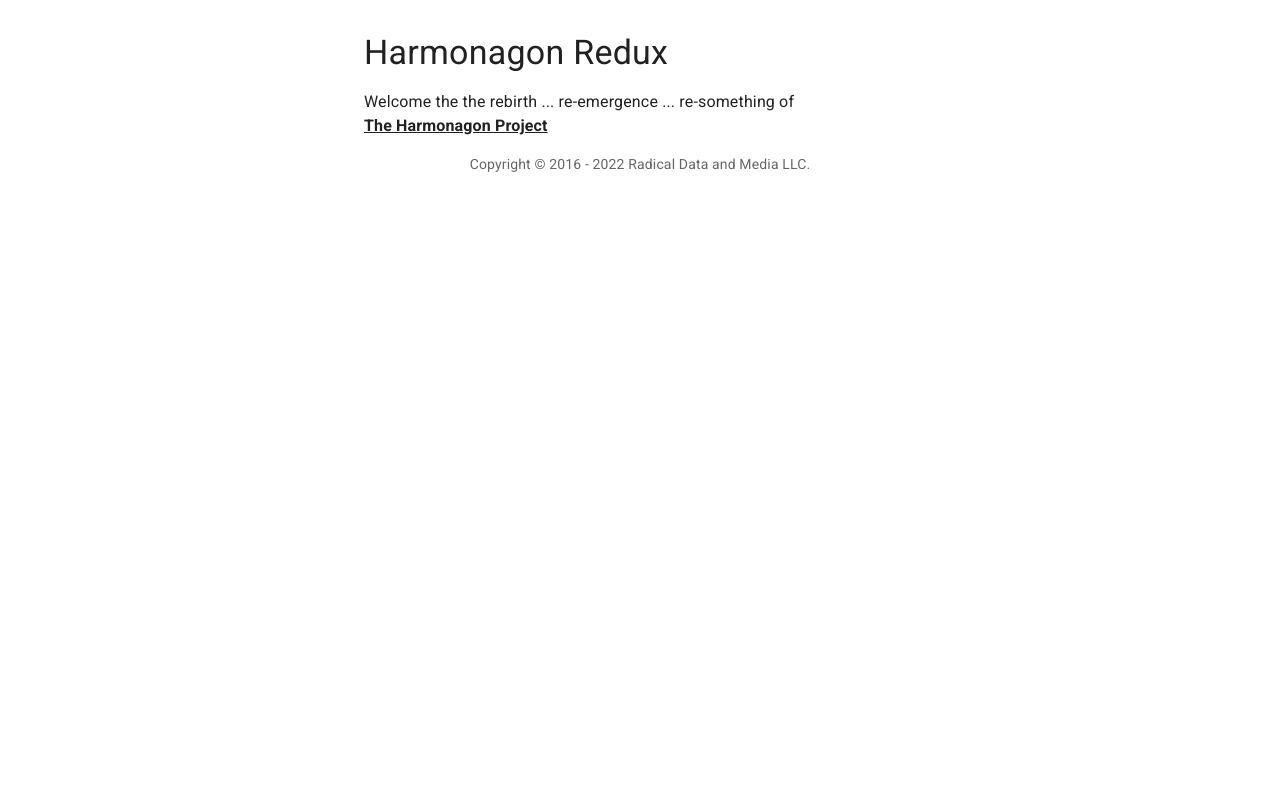
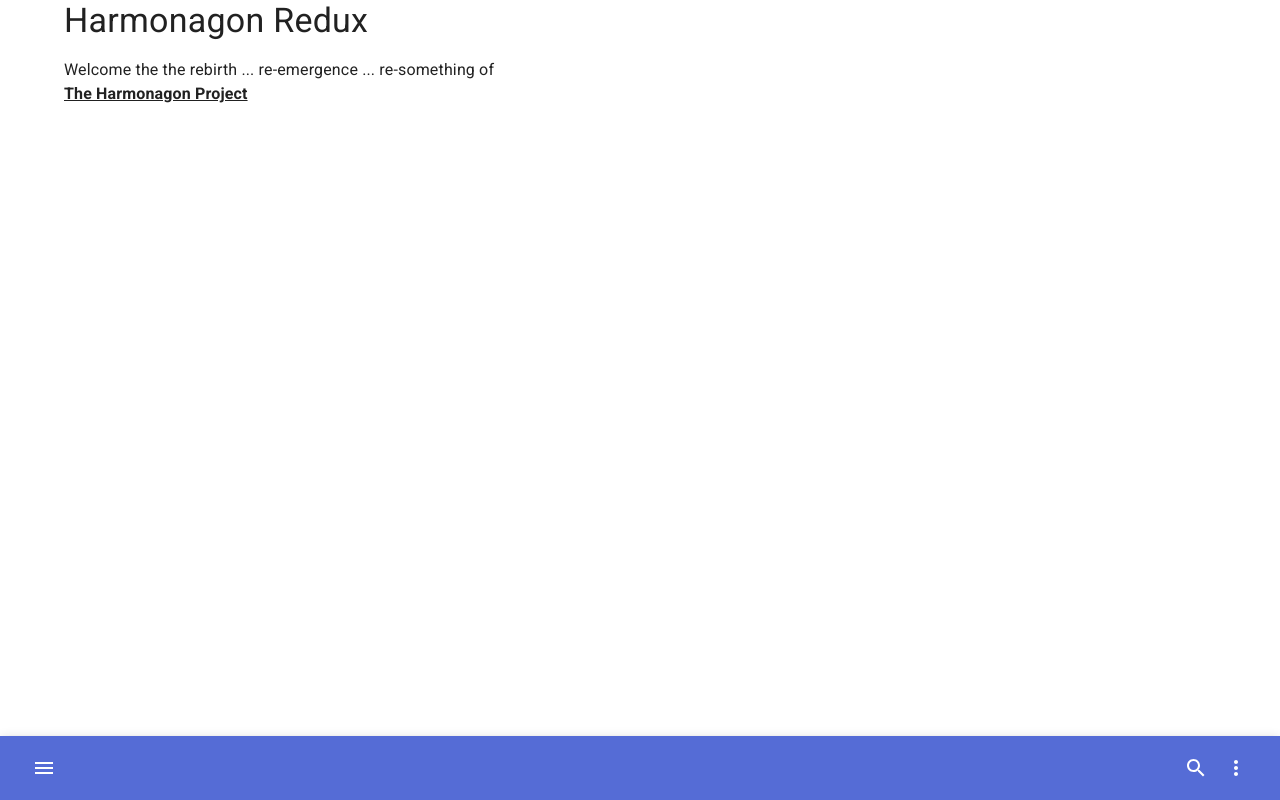
Before and after one commit to greg-eodev/hmg2, a React (Create React App) app in the folder web/: page / in a window 1280 px wide. Built offline with nearby package versions, Linux system fonts and the light colour scheme.

Commit message:
Web: Added fixed footer AppBar

```diff
--- a/web/src/App.tsx
+++ b/web/src/App.tsx
@@ -3,27 +3,17 @@ import Container from '@mui/material/Container';
 import Typography from '@mui/material/Typography';
 import Box from '@mui/material/Box';
 import Link from '@mui/material/Link';
-
-const Copyright = () => {
-	return (
-		<Typography variant="body2" color="text.secondary" align="center">
-			{'Copyright © 2016 - '}
-			{new Date().getFullYear()}
-			&nbsp;Radical Data and Media LLC
-			{'.'}
-		</Typography>
-	);
-}
+import Footer from "./Footer";
 
 const App = () => {
 	return (
-		<Container maxWidth="sm">
-		<Box sx={{ my: 4 }}>
+		<Container maxWidth="lg">
+		<Box>
 			<Typography variant="h4" component="h1" gutterBottom>
 				Harmonagon Redux
 			</Typography>
 			<p>Welcome the the rebirth ... re-emergence ... re-something of<br /><strong><Link color="inherit" href="http://harmonagon.com/">The Harmonagon Project</Link></strong></p>
-			<Copyright />
+			<Footer />
 		</Box>
 		</Container>
 	);
--- /dev/null
+++ b/web/src/Footer.tsx
@@ -0,0 +1,104 @@
+import Container from "@mui/material/Container";
+import Box from "@mui/material/Box";
+import Grid from "@mui/material/Grid";
+import Link from "@mui/material/Link";
+import Typography from "@mui/material/Typography";
+import AppBar from '@mui/material/AppBar';
+import Toolbar from "@mui/material/Toolbar";
+import IconButton from "@mui/material/IconButton";
+import MenuIcon from '@mui/icons-material/Menu';
+import SearchIcon from '@mui/icons-material/Search';
+import MoreIcon from '@mui/icons-material/MoreVert';
+
+const Copyright = () => {
+	return (
+		<Typography variant="body2" color="text.secondary" align="center">
+			{'Copyright © 2016 - '}
+			{new Date().getFullYear()}
+			&nbsp;Radical Data and Media LLC
+			{'.'}
+		</Typography>
+	);
+}
+/*
+const Footer = () => {
+	return (
+		<footer>
+			<Box bgcolor="text.secondary" color="white">
+				<Container maxWidth="lg">
+					<Grid container spacing={5}>
+						<Grid item xs={12} sm={4}>
+							<Box borderBottom={1}>Help</Box>
+							<Box>
+								<Link href="/" color="inherit">
+									Contact
+								</Link>
+							</Box>
+							<Box>
+								<Link href="/" color="inherit">
+									Support
+								</Link>
+							</Box>
+							<Box>
+								<Link href="/" color="inherit">
+									Privacy
+								</Link>
+							</Box>
+						</Grid>
+						<Grid item xs={12} sm={4}>
+							<Box borderBottom={1}>Account</Box>
+							<Box>
+								<Link href="/" color="inherit">
+									Login
+								</Link>
+							</Box>
+							<Box>
+								<Link href="/" color="inherit">
+									Create
+								</Link>
+							</Box>
+						</Grid>
+						<Grid item xs={12} sm={4}>
+							<Box borderBottom={1}>Tools</Box>
+							<Box>
+								<Link href="/" color="inherit">
+									Harmonagon
+								</Link>
+							</Box>
+							<Box>
+								<Link href="/" color="inherit">
+									API
+								</Link>
+							</Box>
+						</Grid>
+					</Grid>
+					<Box textAlign="center">
+						<Copyright />
+					</Box>
+				</Container>
+			</Box>
+		</footer>
+	);
+}
+*/
+
+const Footer = () => {
+	return (
+		<AppBar position="fixed" color="primary" sx={{ top: 'auto', bottom: 0 }}>
+			<Toolbar>
+			<IconButton color="inherit" aria-label="open drawer">
+				<MenuIcon />
+			</IconButton>
+			<Box sx={{ flexGrow: 1 }} />
+			<IconButton color="inherit">
+				<SearchIcon />
+			</IconButton>
+			<IconButton color="inherit">
+				<MoreIcon />
+			</IconButton>
+			</Toolbar>
+		</AppBar>
+	);
+}
+
+export default Footer;
```
